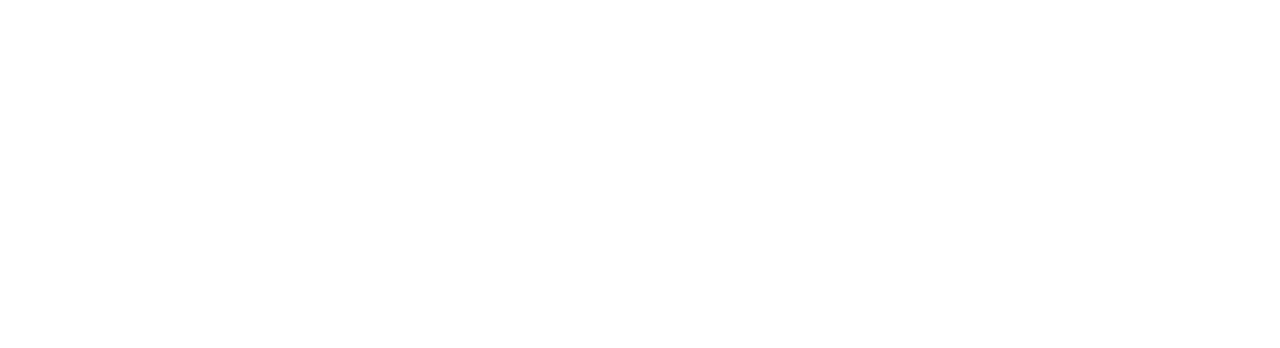
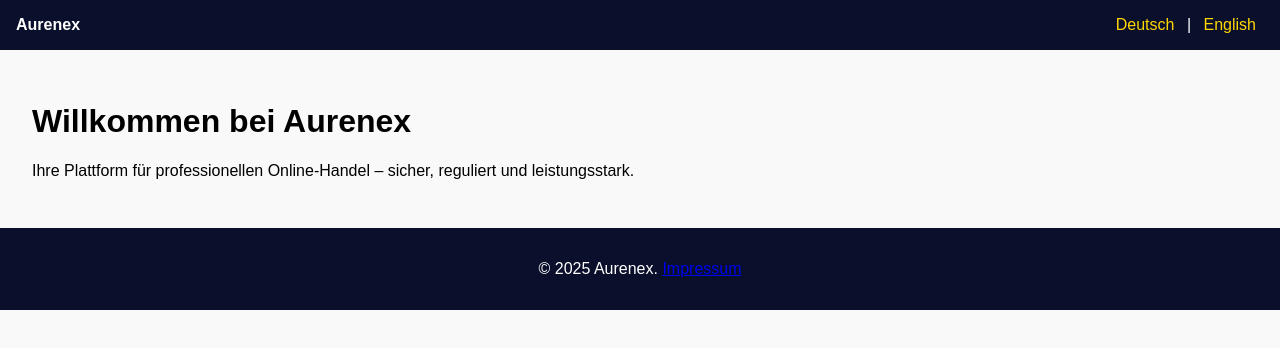
Before and after one commit to HeinRich409/aurenex-site, a plain HTML site: page index.html in a window 1280 px wide. Drawn offline with Linux system fonts and the light colour scheme.

Commit message:
Add files via upload

```diff
--- a/index.html
+++ b/index.html
@@ -1,12 +1,26 @@
 
 <!DOCTYPE html>
-<html>
-  <head>
-    <meta charset="utf-8" />
-    <title>Aurenex CMS</title>
-    <script src="https://unpkg.com/netlify-cms-app@^2.15.72/dist/netlify-cms.js"></script>
-  </head>
-  <body>
-    <div id="nc-root"></div>
-  </body>
+<html lang="de">
+<head>
+  <meta charset="UTF-8" />
+  <meta name="viewport" content="width=device-width, initial-scale=1.0"/>
+  <title>Aurenex – Online Trading Plattform</title>
+  <meta name="description" content="Aurenex ist eine professionelle, regulierte Trading-Plattform für Krypto, Aktien, Indizes und mehr.">
+  <link rel="stylesheet" href="style.css"/>
+</head>
+<body>
+  <header>
+    <div class="logo">Aurenex</div>
+    <nav>
+      <a href="index.html">Deutsch</a> | <a href="index_en.html">English</a>
+    </nav>
+  </header>
+  <main>
+    <h1>Willkommen bei Aurenex</h1>
+    <p>Ihre Plattform für professionellen Online-Handel – sicher, reguliert und leistungsstark.</p>
+  </main>
+  <footer>
+    <p>&copy; 2025 Aurenex. <a href="impressum.html">Impressum</a></p>
+  </footer>
+</body>
 </html>
```
Also changed, not shown: admin/index.html (added, +12 -0 lines), 1 other file.
